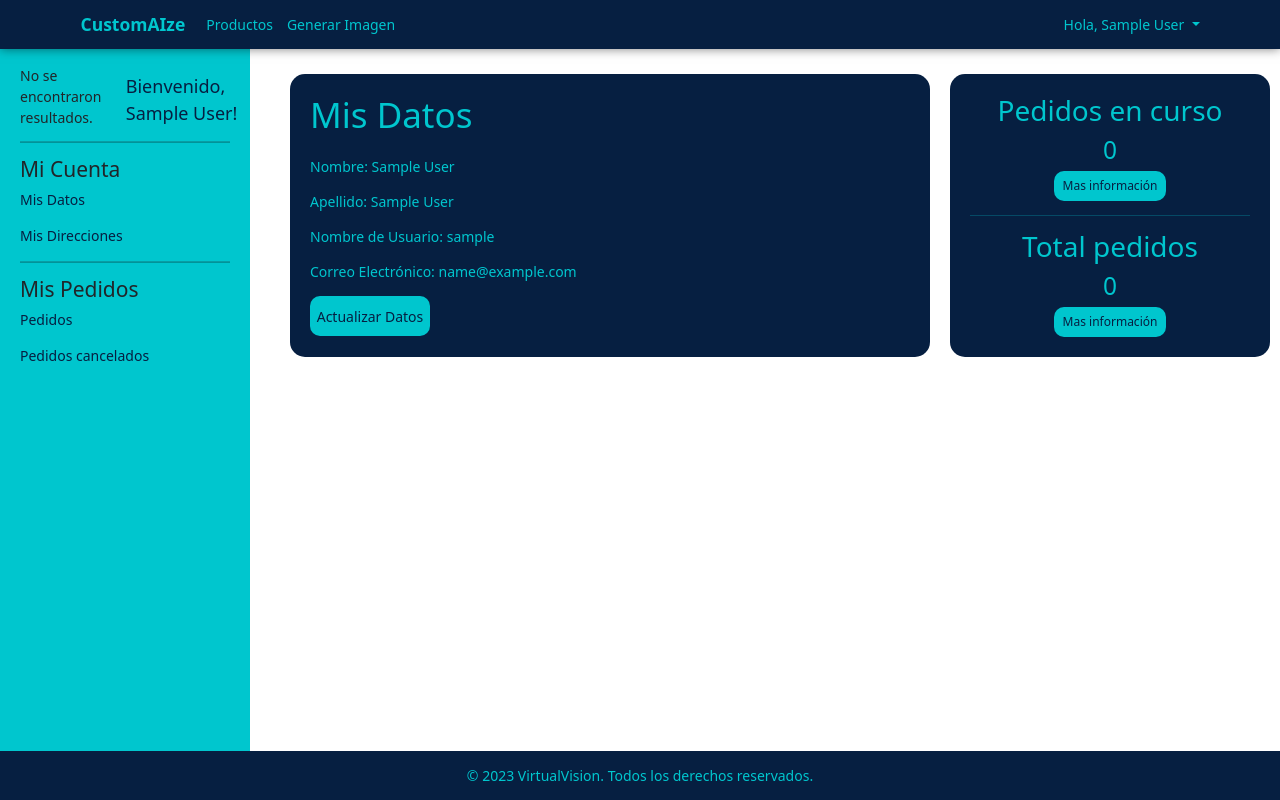
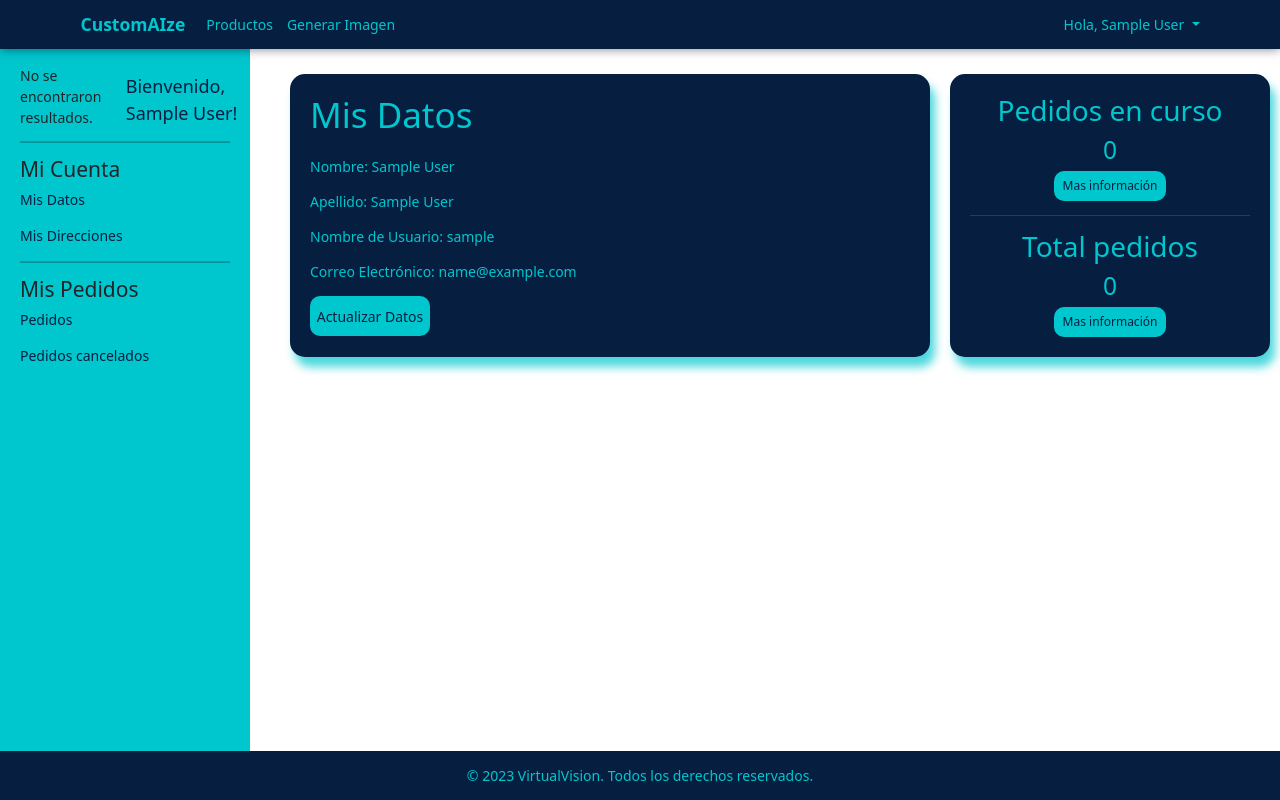
Before and after one commit to l3lackJack/DAW2324_S3_E1, a PHP site: page /Vistes/perfil.php in a window 1280 px wide. Run offline with PHP 8.4, Linux system fonts and the light colour scheme; the visitor is signed in with stand-in values (Sample User, id 1); data that the repository does not hold is empty; some libraries are stand-ins or nearby versions.

Commit message:
ultims estils de la pagina de perfil retocats

```diff
--- a/Aplicatiuweb/bootstrap/css/perfil.css
+++ b/Aplicatiuweb/bootstrap/css/perfil.css
@@ -45,6 +45,7 @@ footer{
     background-color: #061f41;
     color: #00c6ce;
     border-radius: 15px;
+    box-shadow: 5px 10px 10px #00c7ceb4;
 }
 .content-1 {
     margin-left: 20px; /* Ajusta esto según el ancho de la barra lateral */
@@ -56,6 +57,7 @@ footer{
     color: #00c6ce;
     border-radius: 15px;
     text-align: center;
+    box-shadow: 5px 10px 10px #00c7ceb4;
 }
 
 .sidebar a {
```
